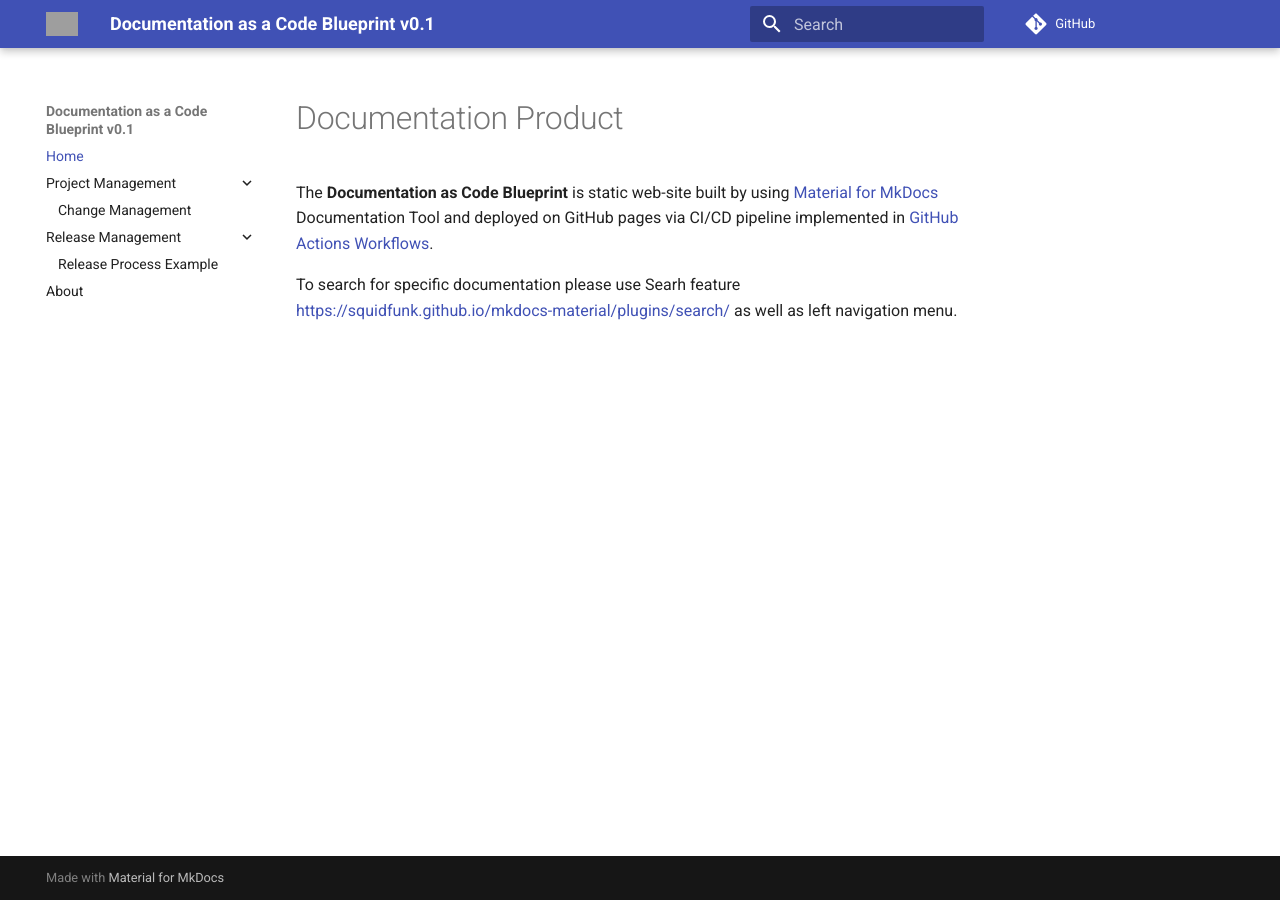
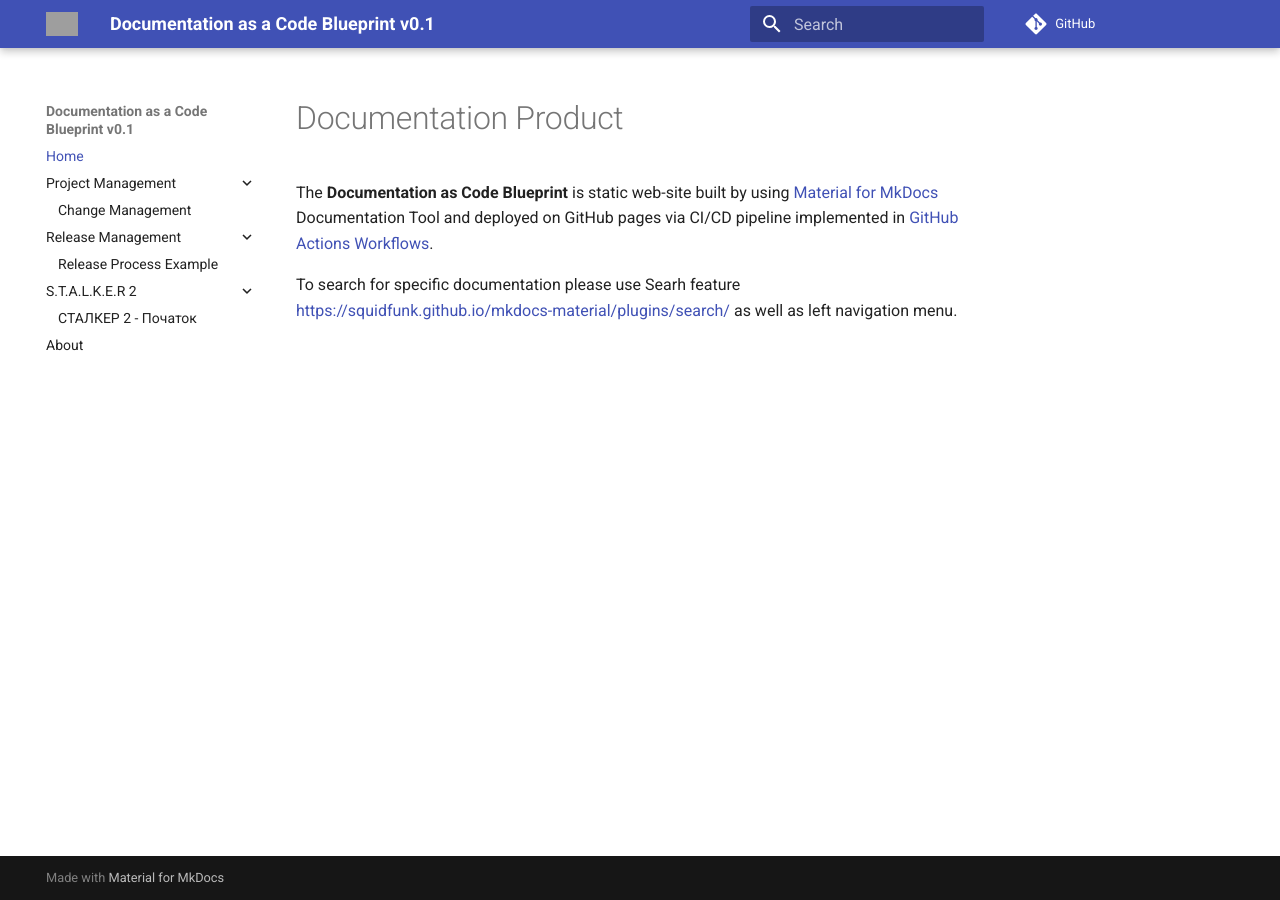
Before and after one commit to yevgen-ponomarenko/doc-as-code-blueprint, an MkDocs documentation site: the page built from docs/index.md, in a window 1280 px wide. Built offline with MkDocs 1.6.1 and Material for MkDocs 9.7.7, drawn with Linux system fonts in a browser that asks for light colours; comment, search, counter and statistics services are not loaded; grey boxes are pictures that could not be loaded.

Commit message:
addedpage for stalker in websitegit config --global user.name "John Doe"

```diff
--- a/mkdocs.yml
+++ b/mkdocs.yml
@@ -17,6 +17,8 @@
     - Change Management: project-management/change-management-process.md
   - Release Management:
     - Release Process Example: release-management/release-it.md
+  - S.T.A.L.K.E.R 2:
+    - СТАЛКЕР 2 - Початок: stalker2/inceptions.md
   - About: about.md
 markdown_extensions:
   - attr_list
```
Also changed, not shown: docs/stalker2/inception.md (added, +4 -0 lines).
